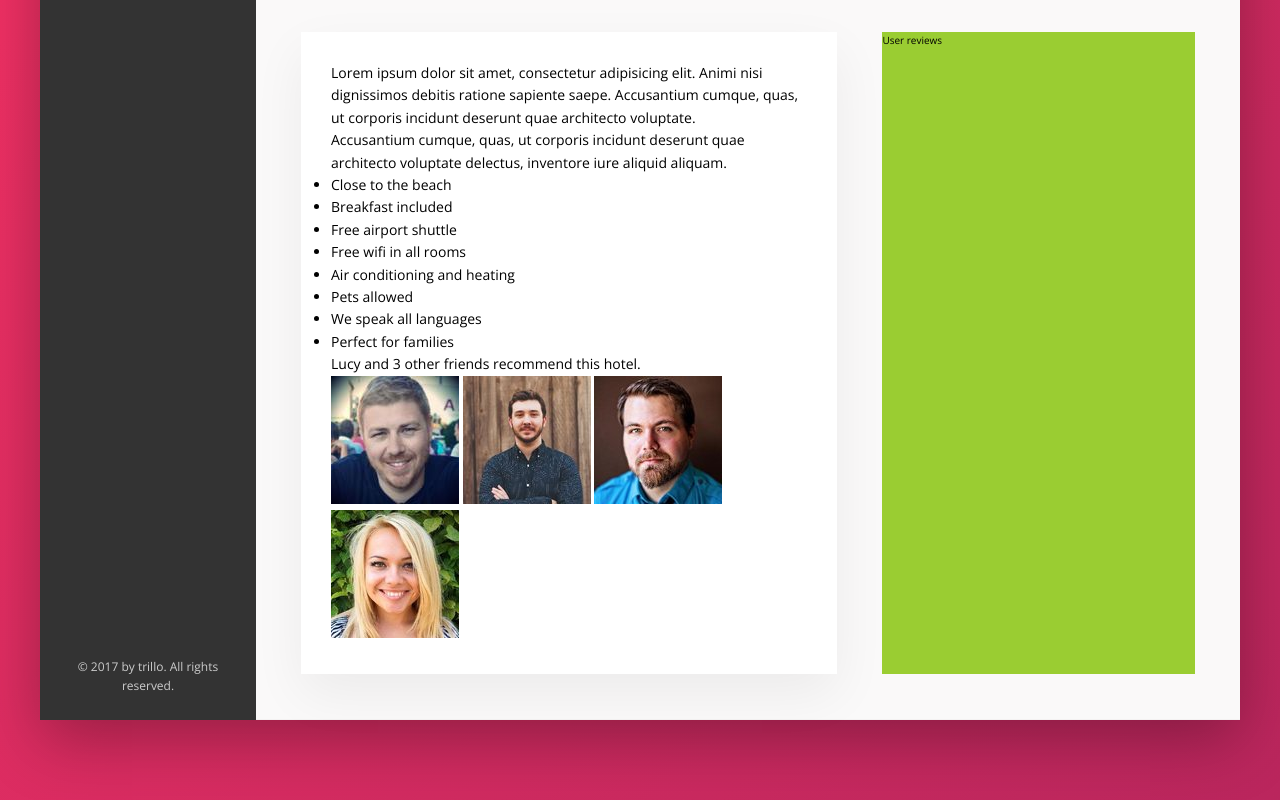
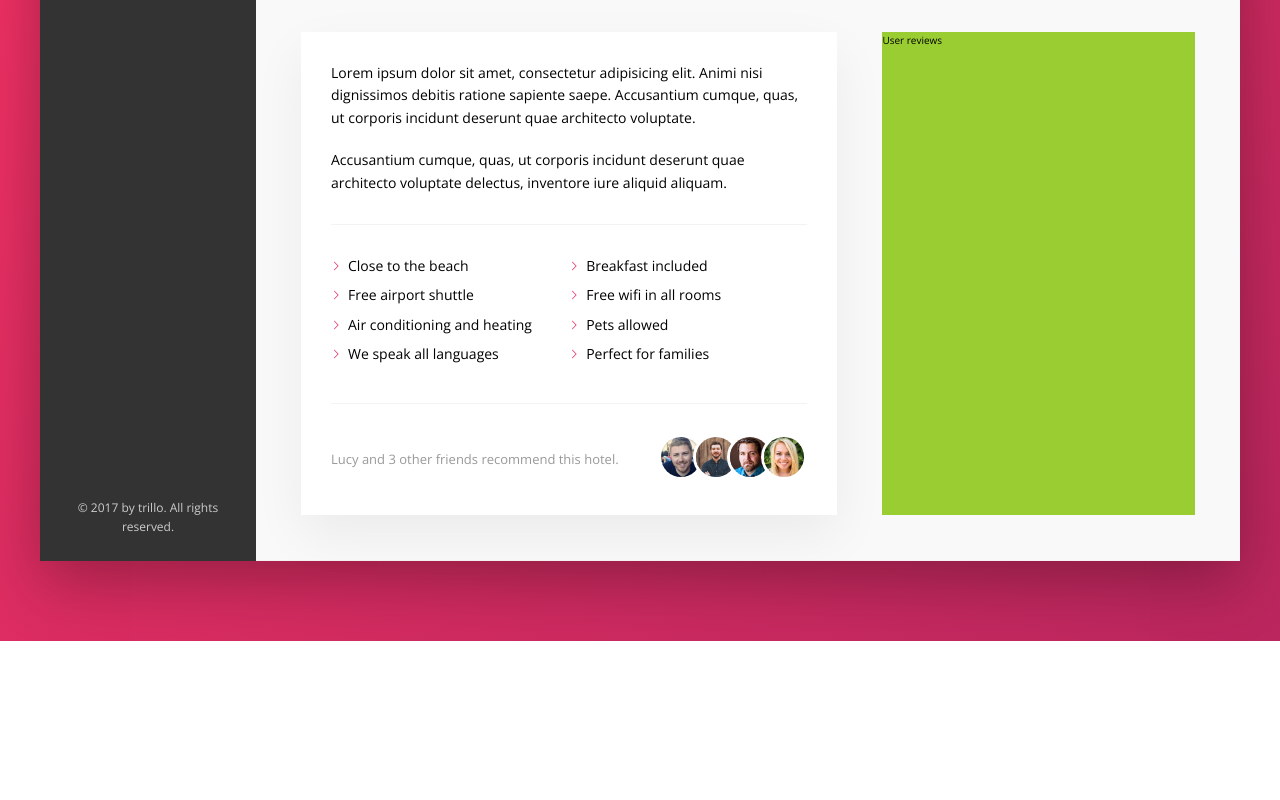
Before and after one commit to xavier-castro/Trillo, a website: page index.html in a window 1280 px wide. Shown: the part 615-1415 px from the top of the page. After the commit the page ends 1256 px from the top, so only its background shows below. Drawn offline with nearby package versions, Linux system fonts and the light colour scheme.

Commit message:
Finished description section

```diff
--- a/sass/_components.scss
+++ b/sass/_components.scss
@@ -323,3 +323,86 @@
         box-shadow: none;
     }
 }
+
+
+
+////////////////////////////////////////////
+// PARAGRAPH
+.paragraph:not(:last-of-type) {
+    margin-bottom: 2rem; // last paragraph type will not have the margin bottom
+}
+
+
+
+
+////////////////////////////////////////////
+// LIST
+.list {
+    list-style: none;
+    margin: 3rem 0;
+    padding: 3rem 0;
+    border-top: var(--line);
+    border-bottom: var(--line);
+
+    display: flex;
+    flex-wrap: wrap; // allows elements to make new lines to wrap
+
+    &__item {
+        flex: 0 0 50%; // Makes each list element cover half the container size
+        margin-bottom: .7rem;
+    }
+
+    // Adding the chevron icon using pure CSS
+    &__item::before {
+        content: "";
+        display: inline-block;
+        height: 1rem;
+        width: 1rem;
+        margin-right: .7rem;
+
+        // Older browsers
+        // background-image: url(../img/chevron-thin-right.svg);
+        // background-size: cover;
+
+        // Newer browsers can use masks, allowing us to color our icons
+        background-color: var(--color-primary);
+        -webkit-mask-image: url(../img/chevron-thin-right.svg);
+        -webkit-mask-size: cover;
+        mask-image: url(../img/chevron-thin-right.svg);
+        mask-size: cover;
+
+    }
+}
+
+
+
+////////////////////////////////////////////
+// RECOMMEND
+.recommend {
+    font-size: 1.3rem;
+    color: var(--color-gray-dark-3);
+
+    display: flex;
+    align-items: center;
+
+    &__count {
+        margin-right: auto; // puts space between sentence and photos
+    }
+
+    &__friends {
+
+    }
+
+    &__photo {
+        box-sizing: content-box; // makes images stay same size even with an added border
+        height: 4rem;
+        width: 4rem;
+        border-radius: 50%;
+        border: 3px solid var(--color-white); // gives images the overlapping feel
+
+        // Giving a negative margin to the photos will give the overlapping look
+        &:not(:last-child) {
+            margin-right: -1.5rem;
+        }
+    }
+}
```
Also changed, not shown: README.md (added), css/style.css.
